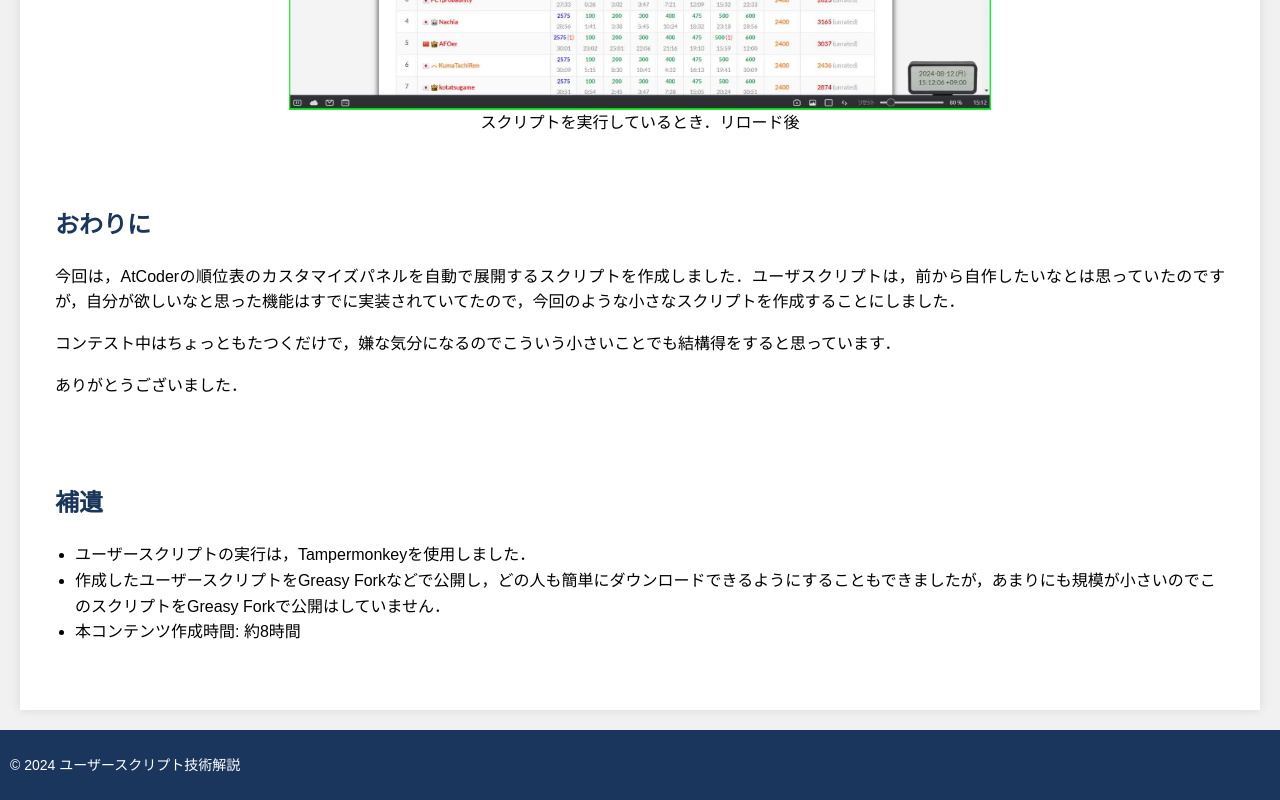
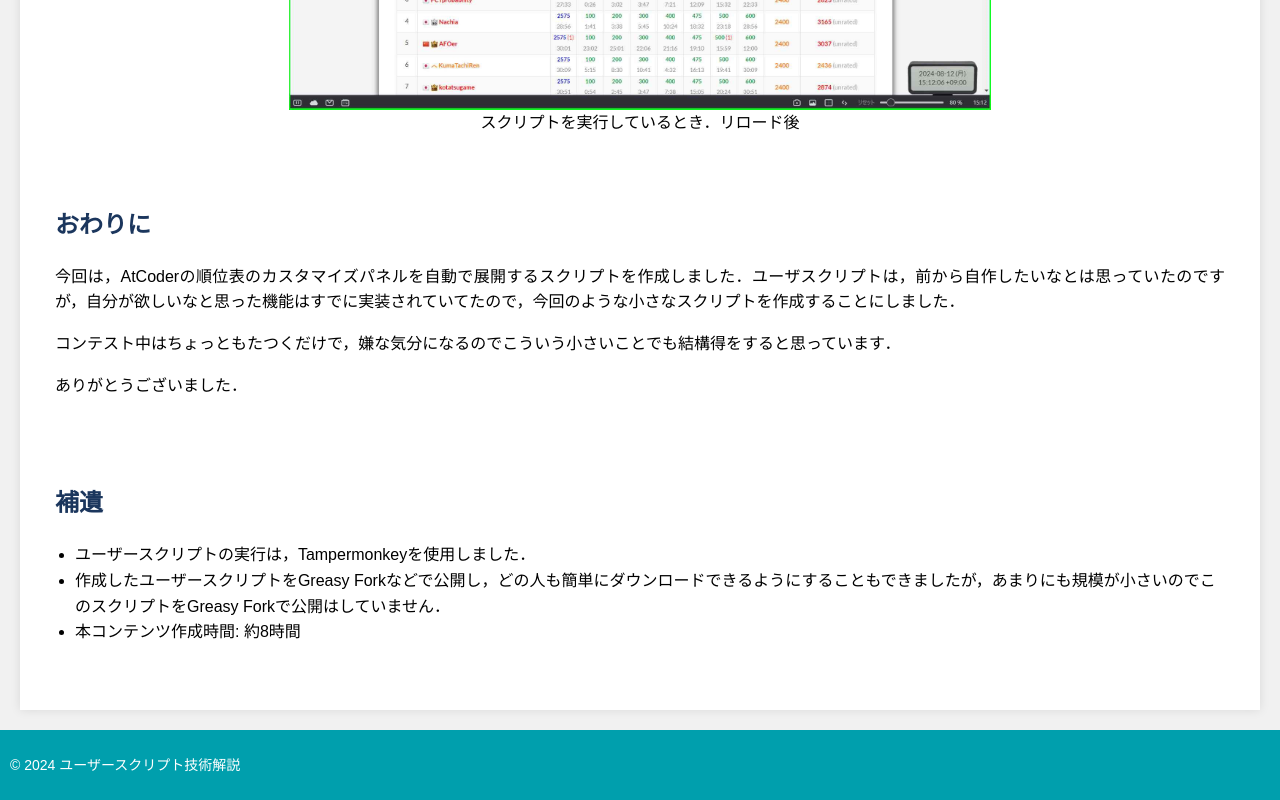
Before and after one commit to kk2a/userscript-template, a plain HTML site: page index.html in a window 1280 px wide. Shown: the part 4068-4868 px from the top of the page. Drawn offline with Linux system fonts and the light colour scheme.

Commit message:
style: Update footer background color to #009fad

```diff
--- a/style.css
+++ b/style.css
@@ -55,7 +55,7 @@ pre {
 }
 
 footer {
-    background-color: #1b365d;
+    background-color: #009fad;
     color: #fff; /* フッターテキスト色を暗めの色に変更してコントラストを確保 */
     text-align: center;
     padding: 10px;
```
